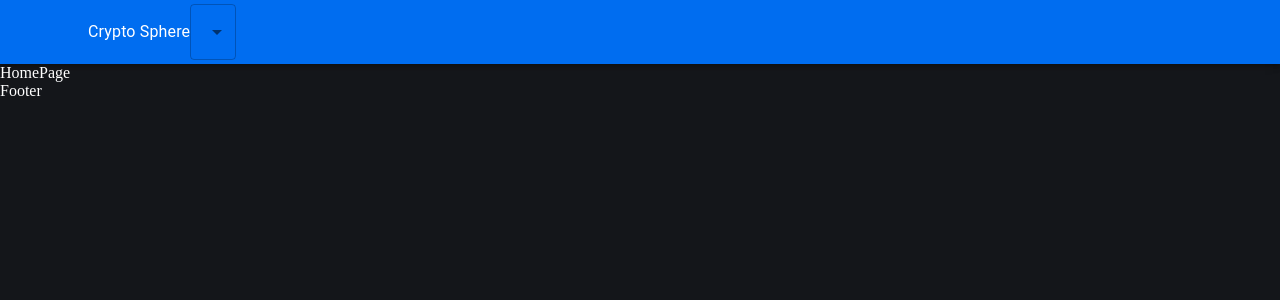
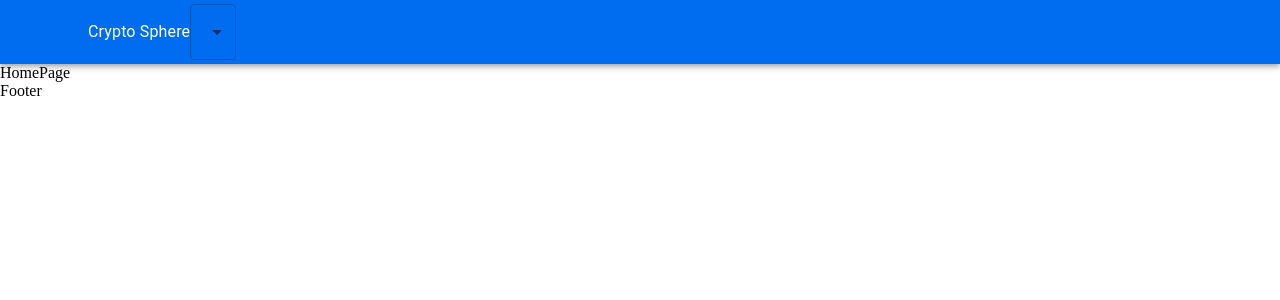
Before and after one commit to ayushmaan163/crypto-sphere, a React (Vite) app: page / in a window 1280 px wide. Shown: the top 300 px of the page. Built offline with nearby package versions, Linux system fonts and the light colour scheme.

Commit message:
Added some styling

```diff
--- a/index.css
+++ b/index.css
@@ -9,10 +9,11 @@
 
 a {
   text-decoration: none;
+  /* color: inherit; */
 }
 
-.app {
+/* .app {
   background-color: #14161a;
   color: white;
   min-height: 100vh;
-}
+} */
```
